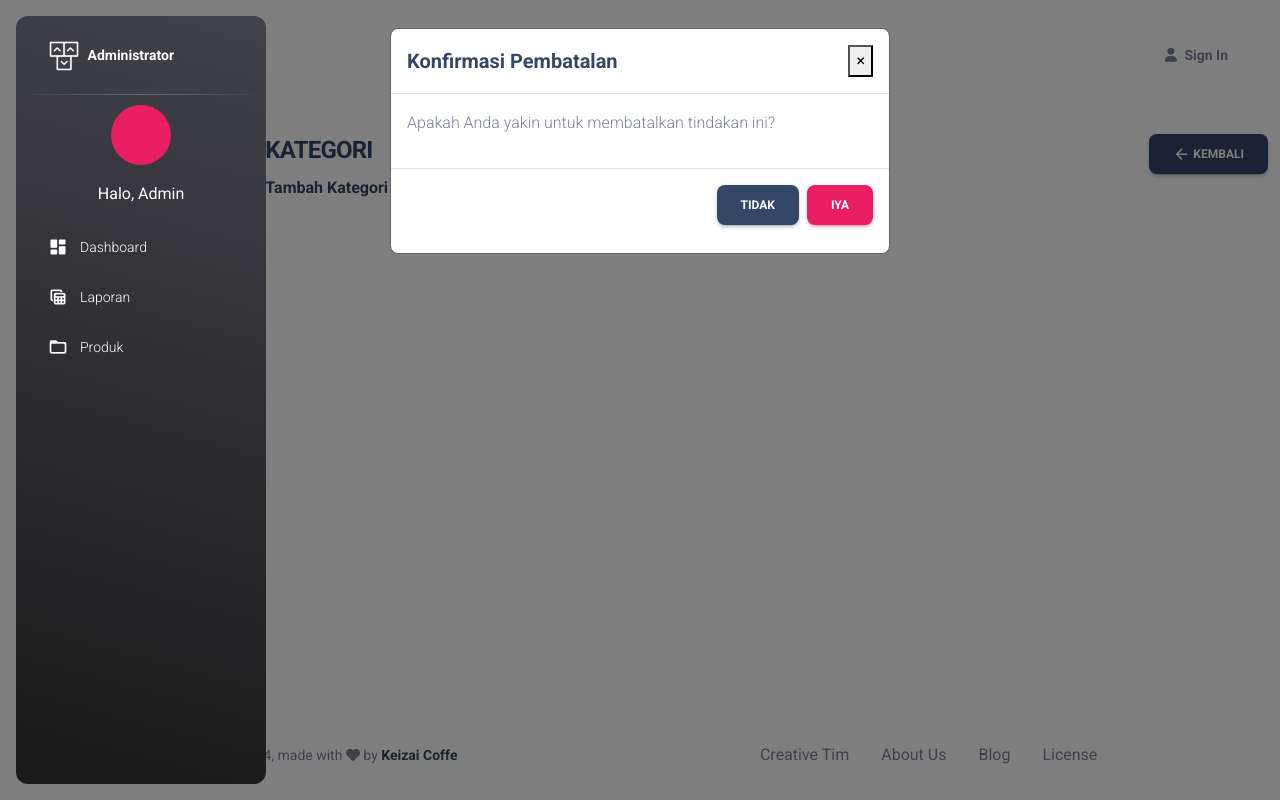
After one commit to mfrdw/keizai-coffee, a CodeIgniter 4 app: template app/Views/admin/addkategori.php in a window 1280 px wide, after a click that opens the changed part. The commit adds this page. Run offline with PHP 8.4 and a stand-in for CodeIgniter, Linux system fonts and the light colour scheme; the template is opened without the code that fills it, so the values that code supplies are empty; some libraries are stand-ins or nearby versions.

Commit message:
Update addkategori, editkategori.

```diff
--- a/app/Config/Routes.php
+++ b/app/Config/Routes.php
@@ -10,7 +10,10 @@ $routes->get('/', 'Administrator::index');
 $routes->get('/listproduct', 'Administrator::listproduct');
 $routes->get('/addproduct', 'Administrator::addproduct');
 $routes->get('/editproduct', 'Administrator::editproduct');
+
 $routes->get('/listkategori', 'Administrator::listkategori');
+$routes->get('/addkategori', 'Administrator::addkategori');
+$routes->get('/editkategori', 'Administrator::editkategori');
 
 
 
--- /dev/null
+++ b/app/Views/admin/addkategori.php
@@ -0,0 +1,40 @@
+<?= $this->extend('layout/template'); ?>
+<?= $this->section('content'); ?>
+
+<div class="container col-md-10 py-4 offset-md-2">
+    <dir class="row">
+        <div class="d-flex w-100 justify-content-between">
+            <div>
+                <h4>KATEGORI</h4>
+                <h6>Tambah Kategori</h6>
+            </div>
+            <div>
+                <a class="btn btn-dark" data-toggle="modal" data-target="#konfirmasiModal"><i
+                        class="material-icons opacity-10">arrow_back</i> Kembali</a>
+            </div>
+        </div>
+    </dir>
+</div>
+
+<div class="modal fade" id="konfirmasiModal" tabindex="-1" role="dialog" aria-labelledby="konfirmasiModalLabel"
+    aria-hidden="true">
+    <div class="modal-dialog" role="document">
+        <div class="modal-content">
+            <div class="modal-header">
+                <h5 class="modal-title" id="konfirmasiModalLabel">Konfirmasi Pembatalan</h5>
+                <button type="button" class="close" data-dismiss="modal" aria-label="Close">
+                    <span aria-hidden="true">&times;</span>
+                </button>
+            </div>
+            <div class="modal-body">
+                <p>Apakah Anda yakin untuk membatalkan tindakan ini?</p>
+            </div>
+            <div class="modal-footer">
+                <button type="button" class="btn btn-dark" data-dismiss="modal">Tidak</button>
+                <a href="/listkategori" class="btn btn-primary">Iya</a>
+            </div>
+        </div>
+    </div>
+</div>
+
+<?= $this->endSection(); ?>
--- a/app/Views/admin/listproduct.php
+++ b/app/Views/admin/listproduct.php
@@ -23,7 +23,7 @@
                         </a>
                     </div>
                     <div><button class="btn btn-light m-0"><i
-                                class="material-icons opacity-10">filter</i>Filter</button>
+                                class="material-icons opacity-10 m-2">filter_list</i>Filter</button>
                     </div>
                 </div>
             </div>
```
Also changed, not shown: app/Controllers/Administrator.php (+15 -0 lines), app/Views/admin/editkategori.php (added, +40 -0 lines), app/Views/admin/listkategori.php (+9 -3 lines).
